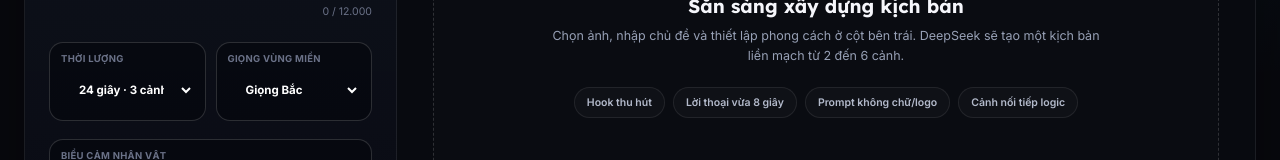
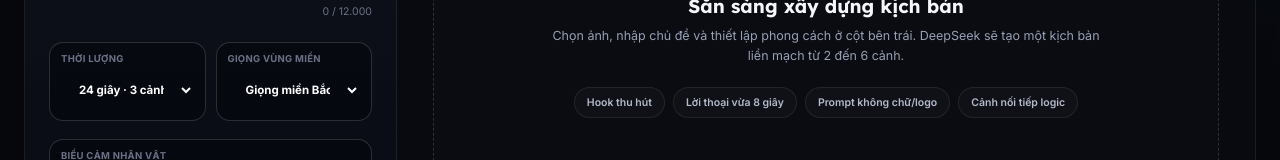
Before and after one commit to nhungnhungrosata-oss/thuonghieu1, a Next.js app: page / in a window 1280 px wide. Shown: the part 587-747 px from the top of the page. Built offline with nearby package versions, Linux system fonts and the light colour scheme.

Commit message:
Hiển thị đầy đủ tên giọng miền Việt Nam

```diff
--- a/components/video-share-script/ControlsPanel.tsx
+++ b/components/video-share-script/ControlsPanel.tsx
@@ -7,6 +7,7 @@ import {
   VIDEO_DURATIONS,
   VIDEO_EMOTIONS,
   VIDEO_REGIONS,
+  getVideoRegionDisplayLabel,
   isVideoAspectRatio,
   isVideoDuration,
   isVideoEmotion,
@@ -148,7 +149,9 @@ export default function ControlsPanel(props: Props) {
                 if (isVideoRegion(value)) props.onRegionChange(value);
               }}
             >
-              {VIDEO_REGIONS.map((item) => <option key={item}>{item}</option>)}
+              {VIDEO_REGIONS.map((item) => (
+                <option key={item} value={item}>{getVideoRegionDisplayLabel(item)}</option>
+              ))}
             </select>
           </label>
 
```
